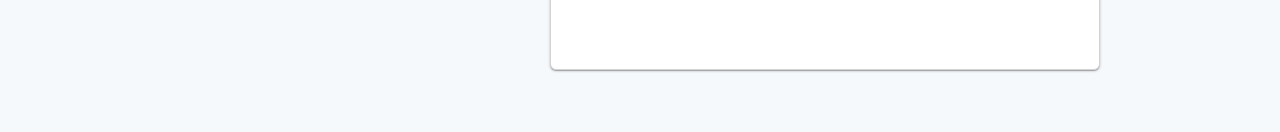
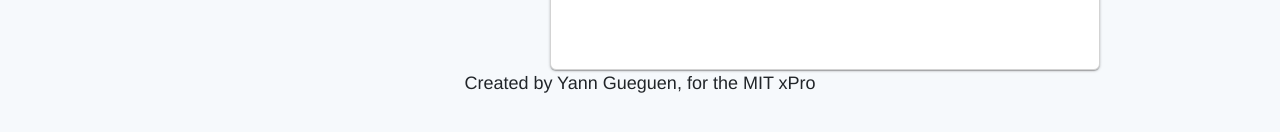
Before and after one commit to YannGueguen1/final-restaurant-frontend, a Next.js app: page /checkout in a window 1280 px wide. Shown: the part 634-766 px from the top of the page. Built offline with nearby package versions, Linux system fonts and the light colour scheme; no server answers.

Commit message:
update checkoutform.js

```diff
--- a/components/checkoutForm.js
+++ b/components/checkoutForm.js
@@ -28,7 +28,6 @@ function CheckoutForm() {
 
   async function submitOrder() {
     // event.preventDefault();
-
     // // Use elements.getElement to get a reference to the mounted Element.
     const cardElement = elements.getElement(CardElement);
 
@@ -51,10 +50,13 @@ function CheckoutForm() {
         token: token.token.id,
       }),
     });
-
     if (!response.ok) {
       setError(response.statusText);
-      console.log("SUCCESS")
+      console.log("ERROR")
+    }
+    else {
+      // Cookies.set("cart", {items: [], total: 0});
+      alert('Your order was placed successfully! A driver will be in touch shortly about your expected delivery time');
     }
 
     // OTHER stripe methods you can use depending on app
--- a/components/dishes.js
+++ b/components/dishes.js
@@ -54,13 +54,13 @@ const GET_RESTAURANT_DISHES = gql`
               <Card style={{ margin: "0 10px" }}>
                 <CardImg
                   top={true}
-                  style={{ height: 150, width:150 }}
+                  style={{ height: 220, width:220, margin: "auto" }}
                   // src={`http://localhost:1337${dish.image.url}`}
                   src={`${process.env.NEXT_PUBLIC_API_URL}${dish.image.url}`}
                 />
                 <CardBody>
                   <CardTitle>{dish.name}</CardTitle>
-                  {/* <CardText>{dish.description}</CardText> */}
+                  <CardText>Cost: ${dish.price}</CardText>
                 </CardBody>
                 <div className="card-footer">
                   <Button
--- a/components/layout.js
+++ b/components/layout.js
@@ -91,6 +91,9 @@ const Layout = (props) => {
         </Nav>
       </header>
       <Container>{props.children}</Container>
+      <footer style={{textAlign: 'center'}}>
+        Created by Yann Gueguen, for the MIT xPro
+      </footer>
     </div>
   );
 };
--- a/components/restaurantList.js
+++ b/components/restaurantList.js
@@ -126,8 +126,6 @@ function RestaurantList(props) {
                   <Button
                     color="info"
                     onClick={() => {
-                      console.log("restaurantID", restaurantID);
-                      console.log("res.id", res.id === restaurantID);
                       setRestaurantID(res.id);
                     }}
                   >
```
